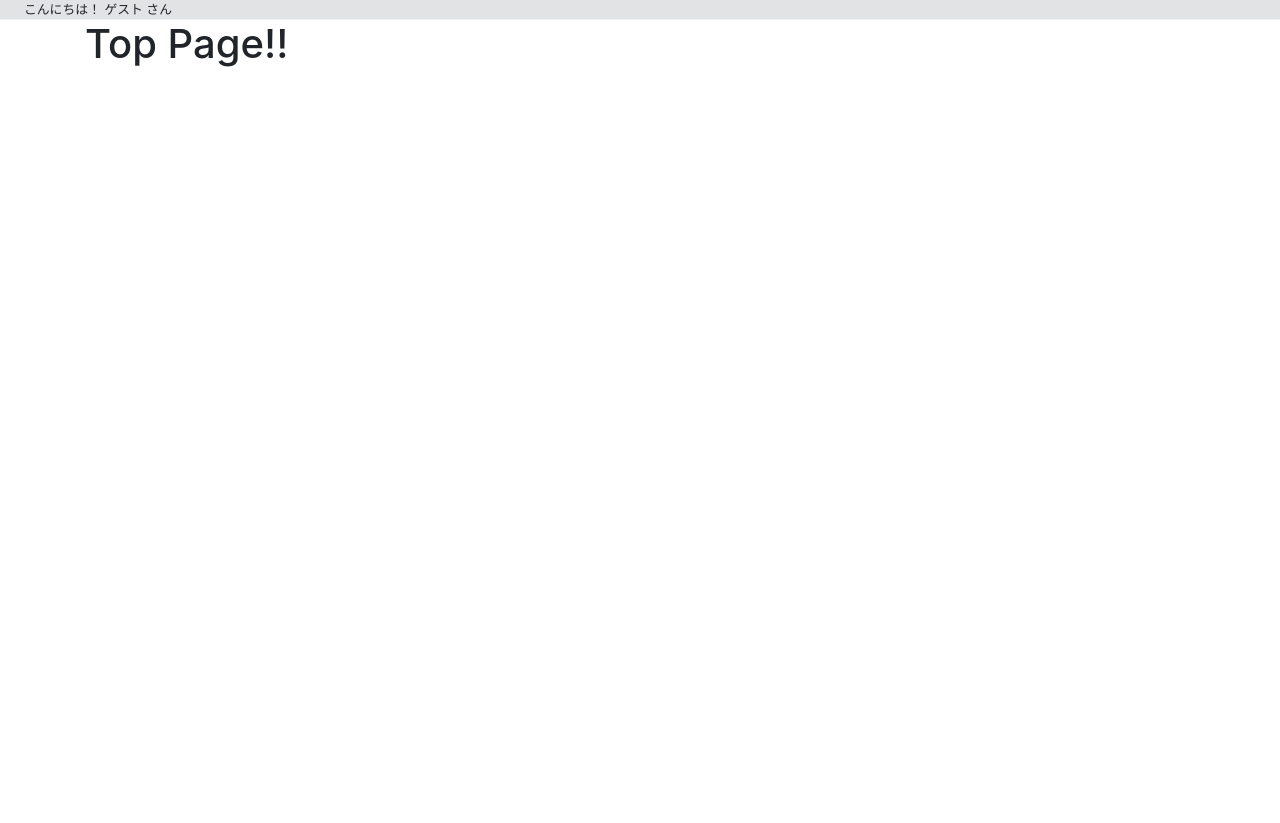
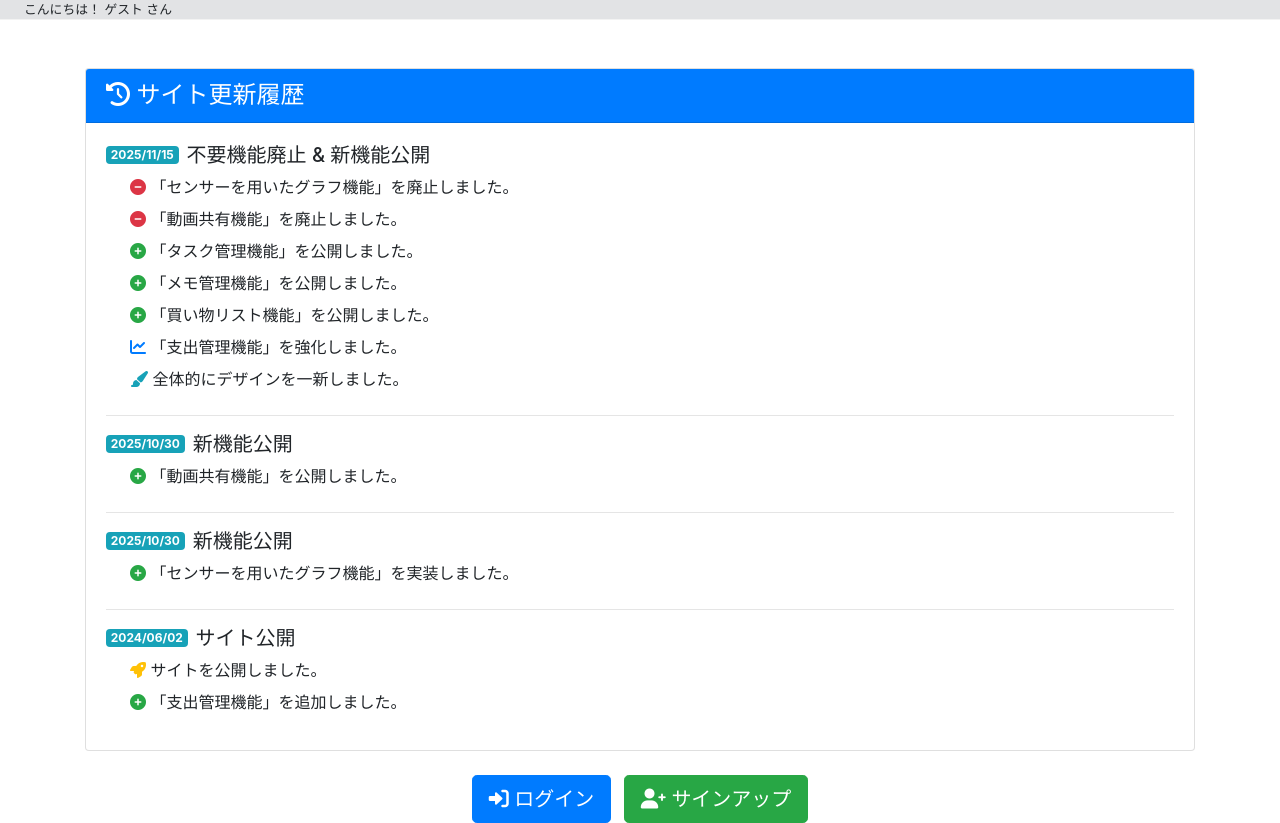
Before and after one commit to carbohydratepro/carbohydratepro-main, a Django app: page /top/ in a window 1280 px wide. Shown: the part 64-887 px from the top of the page. Before the commit the page ends 131 px from the top, so only its background shows below. Run offline with Django 3.2, Linux system fonts and the light colour scheme; some libraries are stand-ins or nearby versions.

Commit message:
支出管理のレイアウト調整&更新履歴機能を実装

```diff
--- a/app/templates/app/_header.html
+++ b/app/templates/app/_header.html
@@ -9,9 +9,9 @@
 
     <div class="collapse navbar-collapse" id="navbarSupportedContent">
       <ul class="navbar-nav mr-auto">
-        <li class="nav-item m-1">
-          <a class="nav-link" href="/top/">トップ</a>
-        </li>
+          <li class="nav-item m-1">
+            <a class="nav-link" href="{% url 'my_page' user.pk %}">マイページ</a>
+          </li>
         <li class="nav-item m-1">
           <a class="nav-link" href="{% url 'expense_list' %}">支出管理</a>
         </li>
--- a/auth_app/templates/registration/_header.html
+++ b/auth_app/templates/registration/_header.html
@@ -22,7 +22,7 @@
 
         {% else %}
           <li class="nav-item m-1">
-            <a class="nav-link" href="{% url 'expenses_list' %}">ホーム</a>
+            <a class="nav-link" href="{% url 'expense_list' %}">ホーム</a>
           </li>
           <li class="nav-item m-1">
             <a class="nav-link" href="{% url 'my_page' user.pk %}">マイページ</a>
--- a/auth_app/templates/registration/my_page.html
+++ b/auth_app/templates/registration/my_page.html
@@ -38,6 +38,7 @@
     </tbody>
   </table>
 
+  {% if user.is_superuser or user.is_staff %}
   <!-- 権限 -->
     <div class="row mt-4">
       <div class="col"><h4>■　権限</h4></div>
@@ -50,6 +51,7 @@
         </tr>
       </tbody>
     </table>
+  {% endif %}
 
 
 </div>
--- a/auth_app/templates/registration/top.html
+++ b/auth_app/templates/registration/top.html
@@ -1,8 +1,96 @@
 {% extends "registration/base.html" %}
+{% load static %}
 
 <!-- コンテンツ -->
 {% block content %}
-<div class="container">
-  <h1>Top Page!!</h1>
+<link rel="stylesheet" href="{% static 'app/top.css' %}">
+
+<div class="container mt-5">
+  <div class="row">
+    <div class="col-md-12">
+      <!-- サイト更新履歴セクション -->
+      <div class="card mb-4">
+        <div class="card-header bg-primary text-white">
+          <h4 class="mb-0"><i class="fas fa-history"></i> サイト更新履歴</h4>
+        </div>
+        <div class="card-body">
+          <!-- 2025/11/15 不要機能廃止&新機能公開 -->
+          <div class="update-item mb-4">
+            <div class="d-flex align-items-center mb-2">
+              <span class="badge badge-info mr-2">2025/11/15</span>
+              <h5 class="mb-0">不要機能廃止 & 新機能公開</h5>
+            </div>
+            <ul class="list-unstyled ml-4">
+              <li class="mb-2"><i class="fas fa-minus-circle text-danger"></i> 「センサーを用いたグラフ機能」を廃止しました。</li>
+              <li class="mb-2"><i class="fas fa-minus-circle text-danger"></i> 「動画共有機能」を廃止しました。</li>
+              <li class="mb-2"><i class="fas fa-plus-circle text-success"></i> 「タスク管理機能」を公開しました。</li>
+              <li class="mb-2"><i class="fas fa-plus-circle text-success"></i> 「メモ管理機能」を公開しました。</li>
+              <li class="mb-2"><i class="fas fa-plus-circle text-success"></i> 「買い物リスト機能」を公開しました。</li>
+              <li class="mb-2"><i class="fas fa-chart-line text-primary"></i> 「支出管理機能」を強化しました。</li>
+              <li class="mb-2"><i class="fas fa-paint-brush text-info"></i> 全体的にデザインを一新しました。</li>
+            </ul>
+          </div>
+
+          <hr>
+
+          <!-- 2025/10/30 新機能公開（動画共有） -->
+          <div class="update-item mb-4">
+            <div class="d-flex align-items-center mb-2">
+              <span class="badge badge-info mr-2">2025/10/30</span>
+              <h5 class="mb-0">新機能公開</h5>
+            </div>
+            <ul class="list-unstyled ml-4">
+              <li class="mb-2"><i class="fas fa-plus-circle text-success"></i> 「動画共有機能」を公開しました。</li>
+            </ul>
+          </div>
+
+          <hr>
+
+          <!-- 2025/10/30 新機能公開（センサー） -->
+          <div class="update-item mb-4">
+            <div class="d-flex align-items-center mb-2">
+              <span class="badge badge-info mr-2">2025/10/30</span>
+              <h5 class="mb-0">新機能公開</h5>
+            </div>
+            <ul class="list-unstyled ml-4">
+              <li class="mb-2"><i class="fas fa-plus-circle text-success"></i> 「センサーを用いたグラフ機能」を実装しました。</li>
+            </ul>
+          </div>
+
+          <hr>
+
+          <!-- 2024/6/2 サイト公開 -->
+          <div class="update-item">
+            <div class="d-flex align-items-center mb-2">
+              <span class="badge badge-info mr-2">2024/06/02</span>
+              <h5 class="mb-0">サイト公開</h5>
+            </div>
+            <ul class="list-unstyled ml-4">
+              <li class="mb-2"><i class="fas fa-rocket text-warning"></i> サイトを公開しました。</li>
+              <li class="mb-2"><i class="fas fa-plus-circle text-success"></i> 「支出管理機能」を追加しました。</li>
+            </ul>
+          </div>
+        </div>
+      </div>
+
+      <!-- ログイン・サインアップボタン（未ログイン時のみ） -->
+      {% if not user.is_authenticated %}
+      <div class="text-center mt-4">
+        <a href="{% url 'login' %}" class="btn btn-primary btn-lg mr-2">
+          <i class="fas fa-sign-in-alt"></i> ログイン
+        </a>
+        <a href="{% url 'signup' %}" class="btn btn-success btn-lg">
+          <i class="fas fa-user-plus"></i> サインアップ
+        </a>
+      </div>
+      {% else %}
+      <div class="text-center mt-4 mb-4">
+        <a href="{% url 'expense_list' %}" class="btn btn-primary btn-lg">
+          <i class="fas fa-chart-pie"></i> 家計簿へ
+        </a>
+      </div>
+      {% endif %}
+    </div>
+  </div>
 </div>
 {% endblock %}
--- a/auth_app/views.py
+++ b/auth_app/views.py
@@ -5,7 +5,7 @@ from django.contrib.auth.views import (
 from django.shortcuts import render, redirect, resolve_url
 from django.contrib.auth.decorators import login_required
 from django.views import generic
-from django.contrib.auth import get_user_model
+from django.contrib.auth import get_user_model, login
 from django.contrib.auth.mixins import UserPassesTestMixin
 from .forms import LoginForm, SignupForm, UserUpdateForm, MyPasswordChangeForm, MyPasswordResetForm, MySetPasswordForm
 from django.urls import reverse_lazy
@@ -52,7 +52,12 @@ class Signup(generic.CreateView):
         user.is_staff = False
         user.is_superuser = False
         user.save()
-        return redirect('signup_done')
+
+        # サインアップ後に自動的にログイン
+        login(self.request, user)
+
+        # ログイン後、通常のログインと同じ場所（家計簿）にリダイレクト
+        return redirect('expense_list')
 
     # データ送信
     def get_context_data(self, **kwargs):
--- a/project/settings.py
+++ b/project/settings.py
@@ -42,6 +42,7 @@ INSTALLED_APPS = [
     'django.contrib.sessions',
     'django.contrib.messages',
     'django.contrib.staticfiles',
+    'django.contrib.humanize',  # 数値のカンマ区切り表示用
     'app',
     'rest_framework',
 ]
@@ -135,6 +136,11 @@ USE_I18N = True
 USE_L10N = True
 
 USE_TZ = True
+
+# 数値の三桁区切り表示を有効化
+USE_THOUSAND_SEPARATOR = True
+THOUSAND_SEPARATOR = ','
+NUMBER_GROUPING = 3
 
 
 # Static files (CSS, JavaScript, Images)
```
Also changed, not shown: app/forms.py (+10 -1 lines), app/templates/app/expenses/list.html (+9 -8 lines), app/templatetags/app_filters.py (+32 -0 lines), app/views.py (+19 -10 lines), 3 other files. Lines whose indentation alone changed are shown as unchanged.
